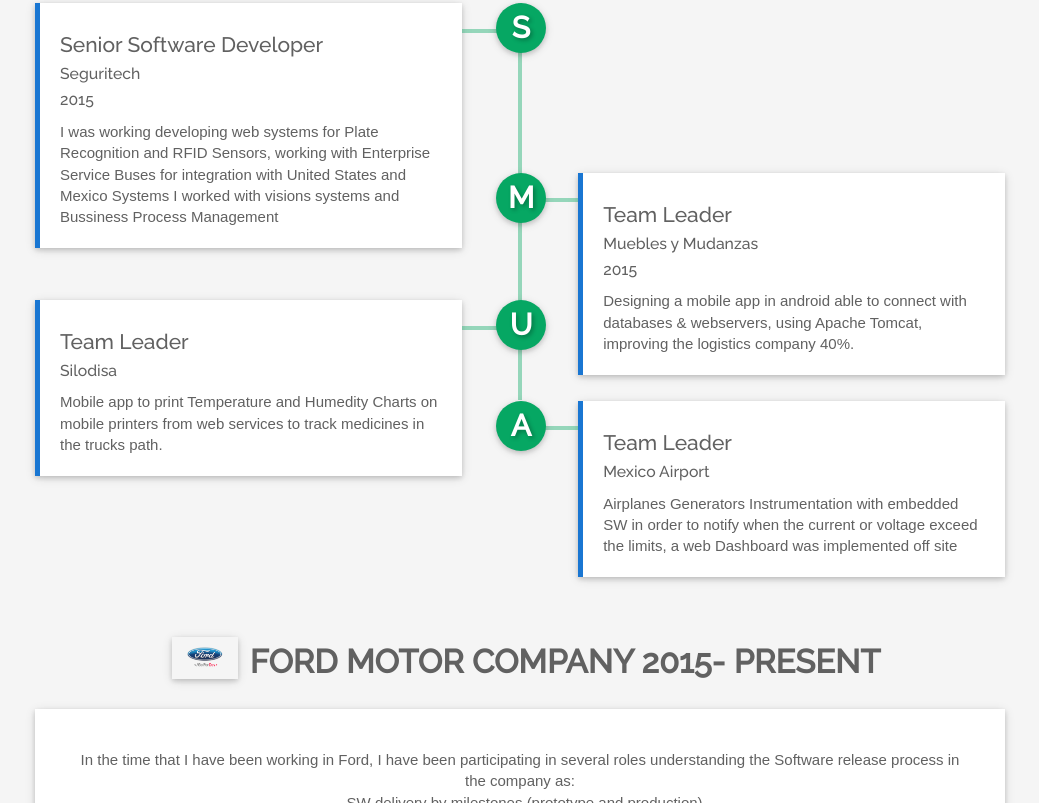
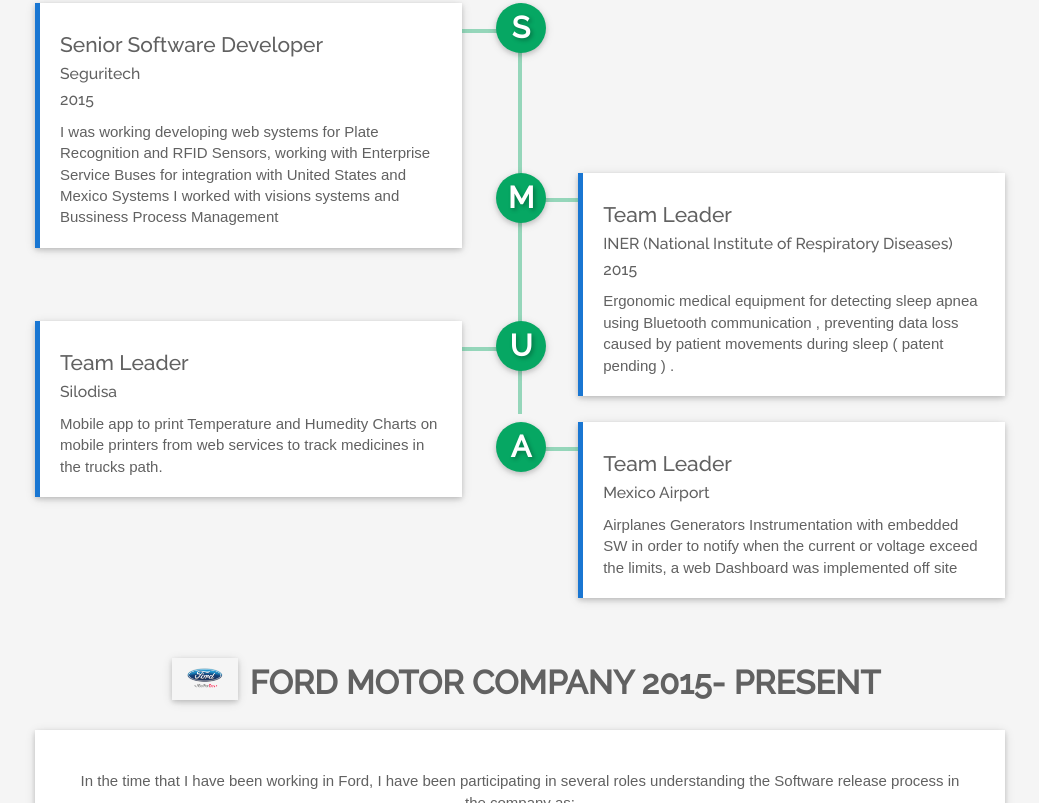
Before and after one commit to pgalvez9/Resume, a plain HTML site: page index.html in a window 1280 px wide. Shown: the part 2298-3101 px from the top of the page, without its empty margins (120-1159 px from the left). Drawn offline with Linux system fonts and the light colour scheme; some packages are replaced by stand-ins of ours; a web font is replaced by a local one.

Commit message:
adding inner

```diff
--- a/index.html
+++ b/index.html
@@ -549,7 +549,7 @@
                         <!-- TIMELINE TITLE INFO -->
                         <div class="timeline-info">
                             <h6>
-                                <small>Muebles y Mudanzas</small>
+                                <small>INER (National Institute of Respiratory Diseases)</small>
                             </h6>
                             <h6>
                                 <small>2015</small>
@@ -557,8 +557,9 @@
                         </div>
                         <!-- TIMELINE PARAGRAPH -->
                         <p>
-                            Designing a mobile app in android able to connect with databases & webservers,
-							using Apache Tomcat, improving the logistics company 40%.
+                            Ergonomic medical equipment for detecting sleep
+apnea using Bluetooth communication , preventing data loss caused by patient movements during
+sleep ( patent pending ) .
                         </p>
 
                     </div>
```
